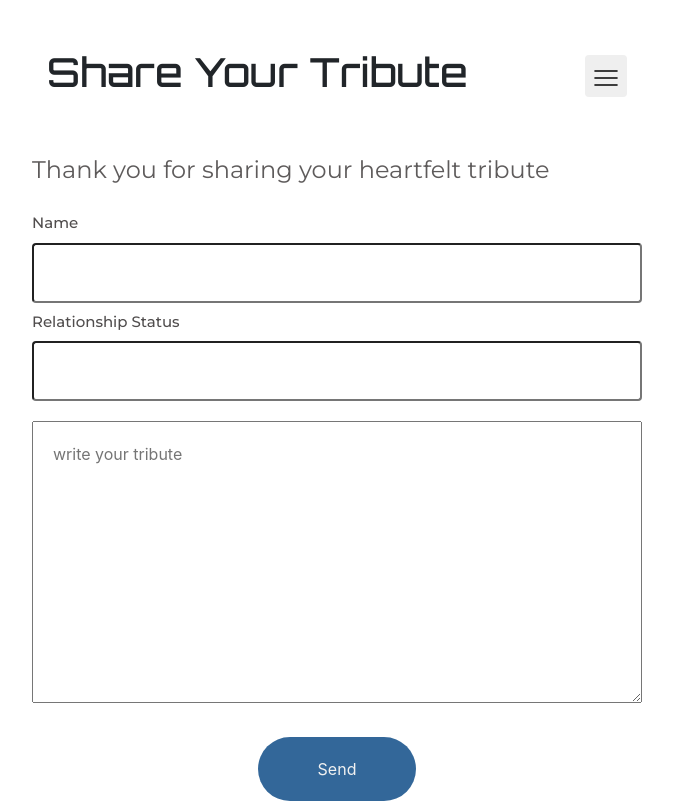
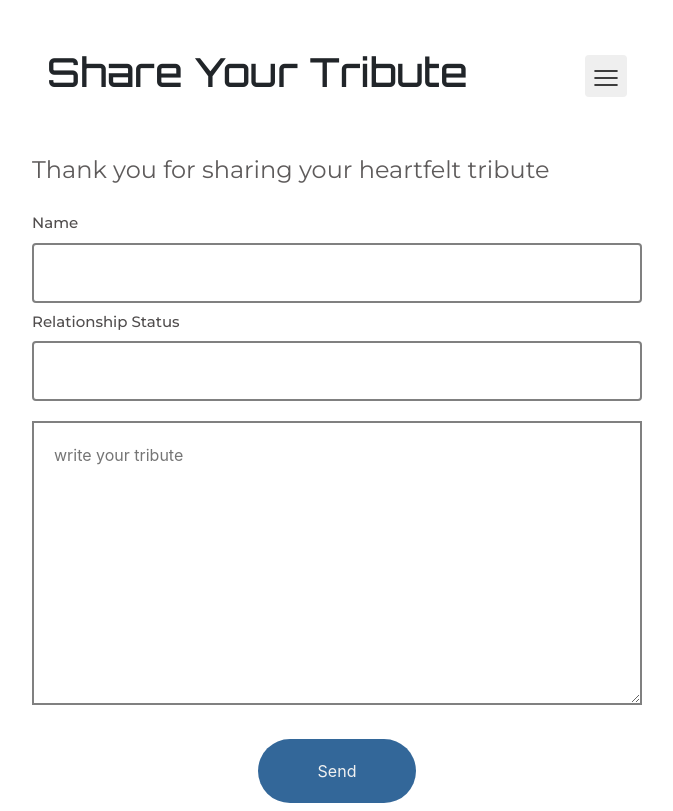
Before and after one commit to Clemcy9/funeral, a Django app: template templates/tribute.html in a window 1280 px wide. Shown: the whole page, without its empty margins (303-976 px from the left). Run offline with Django 5.2, Linux system fonts and the light colour scheme; the template is opened without the code that fills it, so the values that code supplies are empty.

Commit message:
border input

```diff
--- a/templates/tribute.html
+++ b/templates/tribute.html
@@ -61,7 +61,7 @@
 
       <form action="" method="post">
         <label for="name" class="label-text my-2" >Name </label>
-        <input type="text" name="name" id="name" class="d-block w-100 py-3 rounded " />
+        <input type="text" name="name" id="name" class="d-block w-100 py-3 rounded " style="border: solid grey 2px;" />
 
         <!-- relationship status -->
         <label for="relationshipStats" class="label-text my-2" >Relationship Status </label>
@@ -69,7 +69,7 @@
           type="text"
           name="relationship"
           id="relationship"
-          class="d-block w-100 py-3 rounded"
+          class="d-block w-100 py-3 rounded" style="border: solid grey 2px;"
         />
 
         <!-- write your tribute      -->
@@ -79,7 +79,7 @@
           cols="30"
           rows="10"
           placeholder="write your tribute"
-          class="w-100"
+          class="w-100" style="border: solid grey 2px;"
         ></textarea>
 
         <button type="submit" class="mx-auto button my-2 " >Send</button>
```
